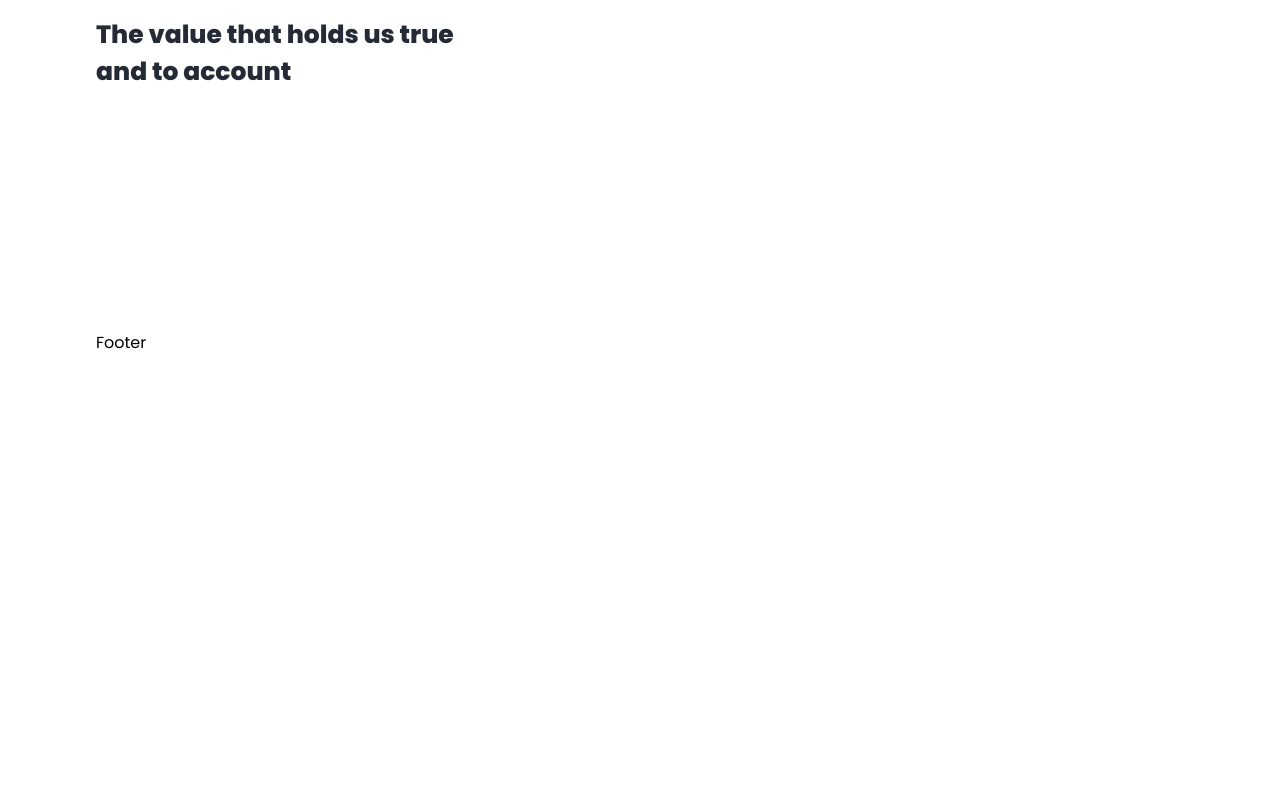
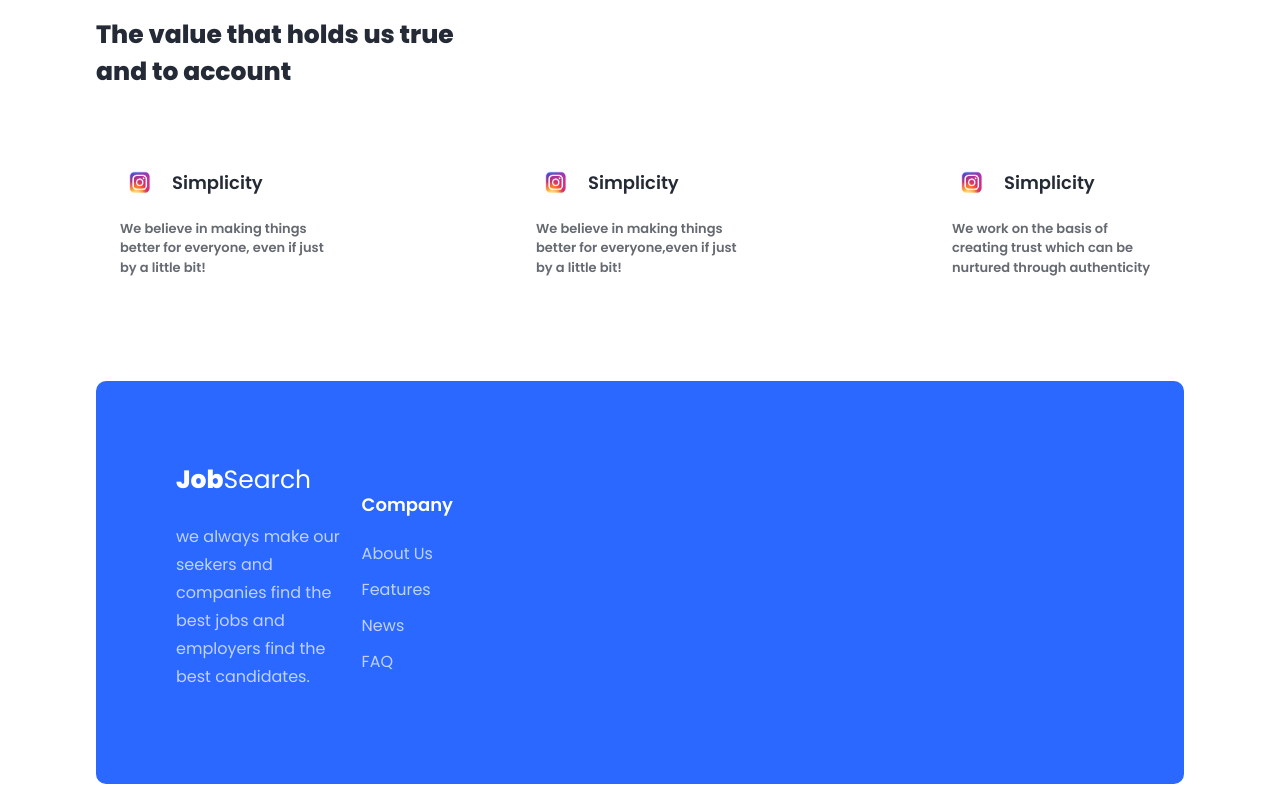
Before and after one commit to prashant5025/jobsearchproject, a React (Vite) app: page / in a window 1280 px wide. Shown: the part 2141-2941 px from the top of the page. Before the commit the page ends 2496 px from the top, so only its background shows below. Built offline with nearby package versions, Linux system fonts and the light colour scheme.

Commit message:
initial commit

```diff
--- a/src/components/FooterDiv/Footer.jsx
+++ b/src/components/FooterDiv/Footer.jsx
@@ -1,9 +1,29 @@
-import React from 'react'
+import React from "react";
 
 const Footer = () => {
   return (
-    <div>Footer</div>
-  )
-}
+    <div className="footer p-[5rem] mb-4 bg-blueColor rounded-[10px] gap-[8] grid grid-cols-5 m-auto items-center justify-center">
+      <div>
+      <div className="logoDiv">
+        <h1 className="logo text-[25px] text-white pb-[1.5rem]">
+          <strong>Job</strong>Search
+        </h1>
+      </div>
+      <p className="text-white pb-[13px] opacity-70 leading-7">we always make our seekers and companies find  the best jobs and employers find the best candidates.</p>
+      </div>
+      <div className="grid">
+        <span className="divTitle text-[18px] font-semibold pb-[1.5rem] text-white">
+          Company
+        </span>
+        <div className="grid gap-3">
+          <li className="text-white opacity-[.7] hover:opacity-[1]">About Us</li>
+          <li className="text-white opacity-[.7] hover:opacity-[1]">Features</li>
+          <li className="text-white opacity-[.7] hover:opacity-[1]">News</li>
+          <li className="text-white opacity-[.7] hover:opacity-[1]">FAQ</li>
+        </div>
+      </div>
+    </div>
+  );
+};
 
-export default Footer
+export default Footer;
--- a/src/components/ValueDiv/Value.jsx
+++ b/src/components/ValueDiv/Value.jsx
@@ -1,5 +1,5 @@
 import React from 'react'
-import logo1 from '../../assets/instagram.png'
+import simple from '../../assets/instagram.png'
 
 const Value = () => {
   return (
@@ -8,10 +8,30 @@ const Value = () => {
       <div className="grid gap-[10rem] grid-cols-3 items-center">
         <div className='singleGrid rounded-[10px] hover:bg-[#eeedf7] p-[1.5rem]'>
           <div className='flex items-center gap-3'>
-            <div className='imgDiv p-[40px] rounded-[.8rem] bg-inherit-[#dedef8] h-[40px] w-[40px] flex items-center justify-center'>
-              <img src={logo1} alt='' className='w-[70%]'/>
+            <div className='imgDiv p-[4px] rounded-[.8rem] bg-inherit-[#dedef8] h-[40px] w-[40px] flex items-center justify-center'>
+              <img src={simple} alt='' className='w-[70%]'/>
             </div>
+            <span className='font-semibold text-textColor text-[18px]'>Simplicity</span>
           </div>
+          <p className='text-[13px] text-textColor opacity-[.7] py-[1rem] font-semibold'>We believe in making things better for everyone, even if just by a little bit!</p>
+        </div>
+        <div className='singleGrid rounded-[10px] hover:bg-[#eeedf7] p-[1.5rem]'>
+          <div className='flex items-center gap-3'>
+            <div className='imgDiv p-[4px] rounded-[.8rem] bg-inherit-[#dedef8] h-[40px] w-[40px] flex items-center justify-center'>
+              <img src={simple} alt='' className='w-[70%]'/>
+            </div>
+            <span className='font-semibold text-textColor text-[18px]'>Simplicity</span>
+          </div>
+          <p className='text-[13px] text-textColor opacity-[.7] py-[1rem] font-semibold'>We believe in making things better for everyone,even if just by a little bit!</p>
+        </div>
+        <div className='singleGrid rounded-[10px] hover:bg-[#eeedf7] p-[1.5rem]'>
+          <div className='flex items-center gap-3'>
+            <div className='imgDiv p-[4px] rounded-[.8rem] bg-inherit-[#dedef8] h-[40px] w-[40px] flex items-center justify-center'>
+              <img src={simple} alt='' className='w-[70%]'/>
+            </div>
+            <span className='font-semibold text-textColor text-[18px]'>Simplicity</span>
+          </div>
+          <p className='text-[13px] text-textColor opacity-[.7] py-[1rem] font-semibold'>We work on the basis of creating trust which can be nurtured through authenticity</p>
         </div>
       </div>
     </div>
```
